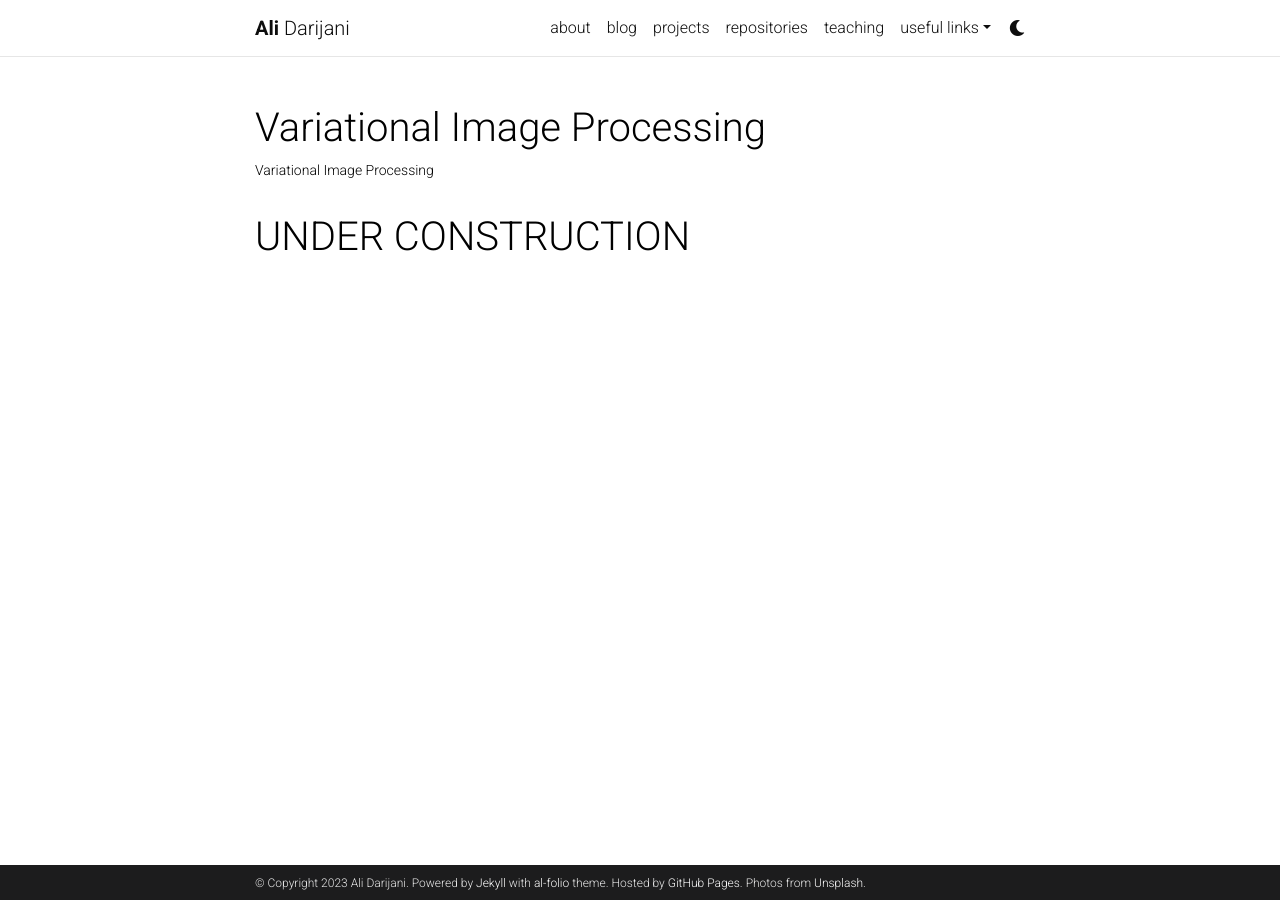
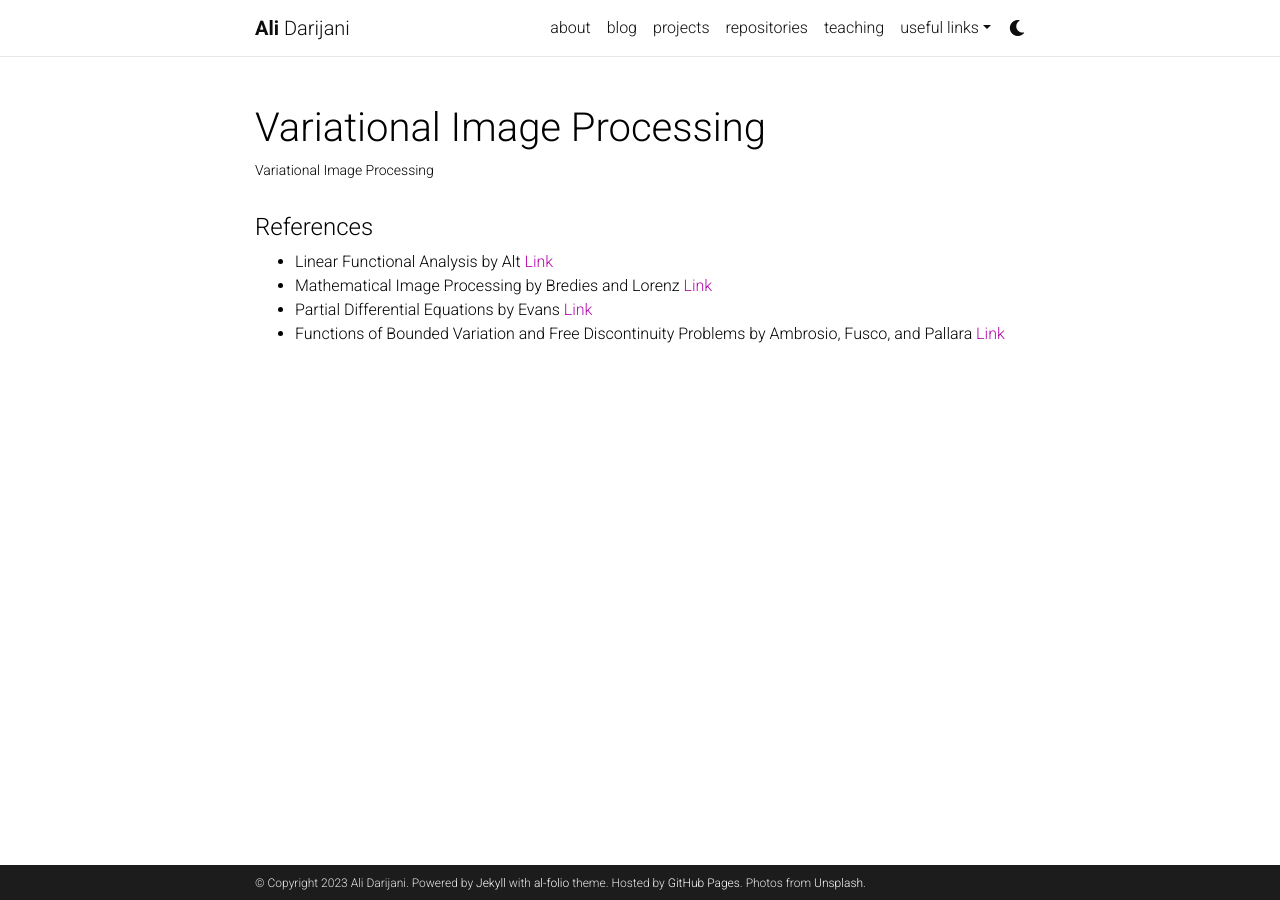
Before and after one commit to adarijani/adarijani.github.io_archived, a Jekyll site: the page built from _projects/variational_image_processing.md, in a window 1280 px wide. Built offline with Jekyll 4.4.1, drawn with Linux system fonts in a browser that asks for light colours; comment, search, counter and statistics services are not loaded; a style sheet for code colours, icons or effects is not loaded.

Commit message:
Update variational_image_processing.md

```diff
--- a/_projects/variational_image_processing.md
+++ b/_projects/variational_image_processing.md
@@ -7,4 +7,9 @@
 category: teaching
 ---
 
-# UNDER CONSTRUCTION
+#### References
+
+- Linear Functional Analysis  by Alt [Link](https://link.springer.com/book/10.1007/978-1-4471-7280-2)
+- Mathematical Image Processing  by Bredies and Lorenz [Link](https://link.springer.com/book/10.1007/978-3-030-01458-2)
+- Partial Differential Equations by Evans [Link](https://bookstore.ams.org/view?ProductCode=GSM/19.R)
+- Functions of Bounded Variation and Free Discontinuity Problems by Ambrosio, Fusco, and Pallara [Link](https://global.oup.com/academic/product/functions-of-bounded-variation-and-free-discontinuity-problems-9780198502456?cc=de&lang=en&)
```
